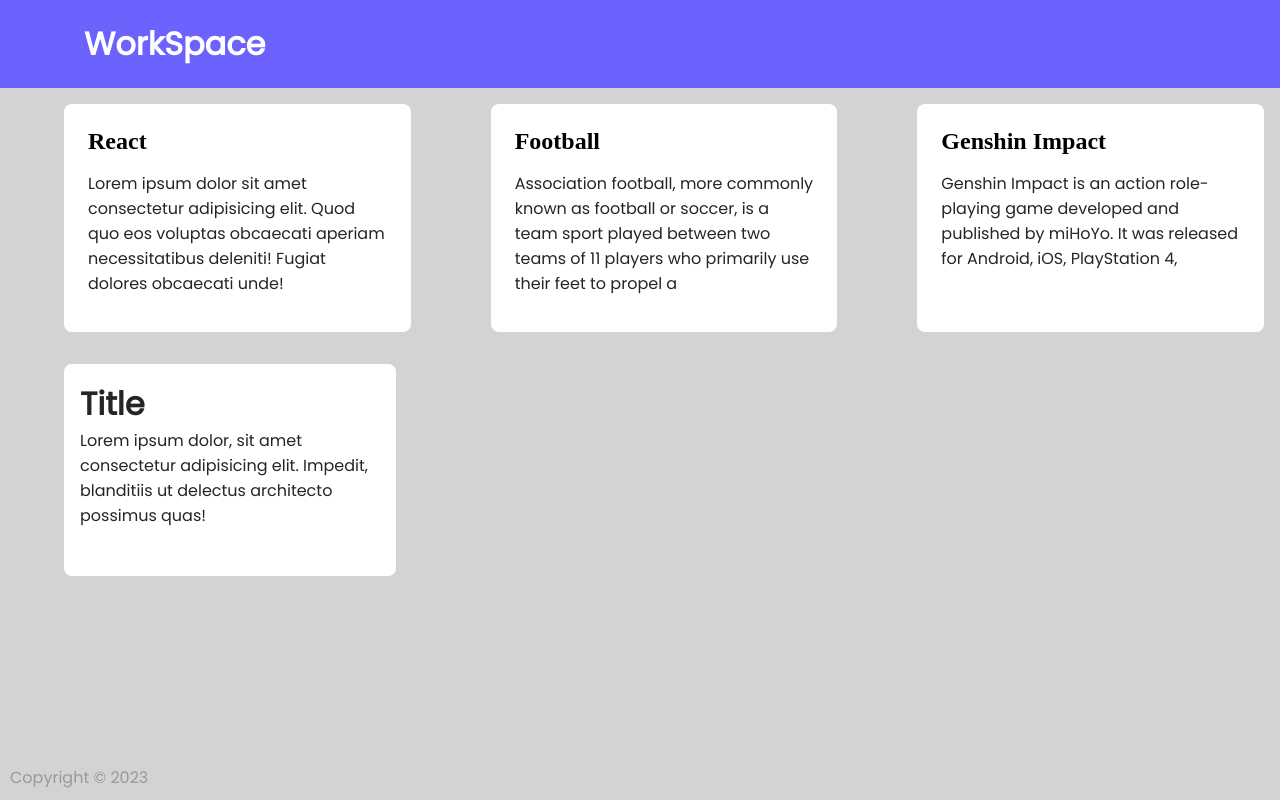
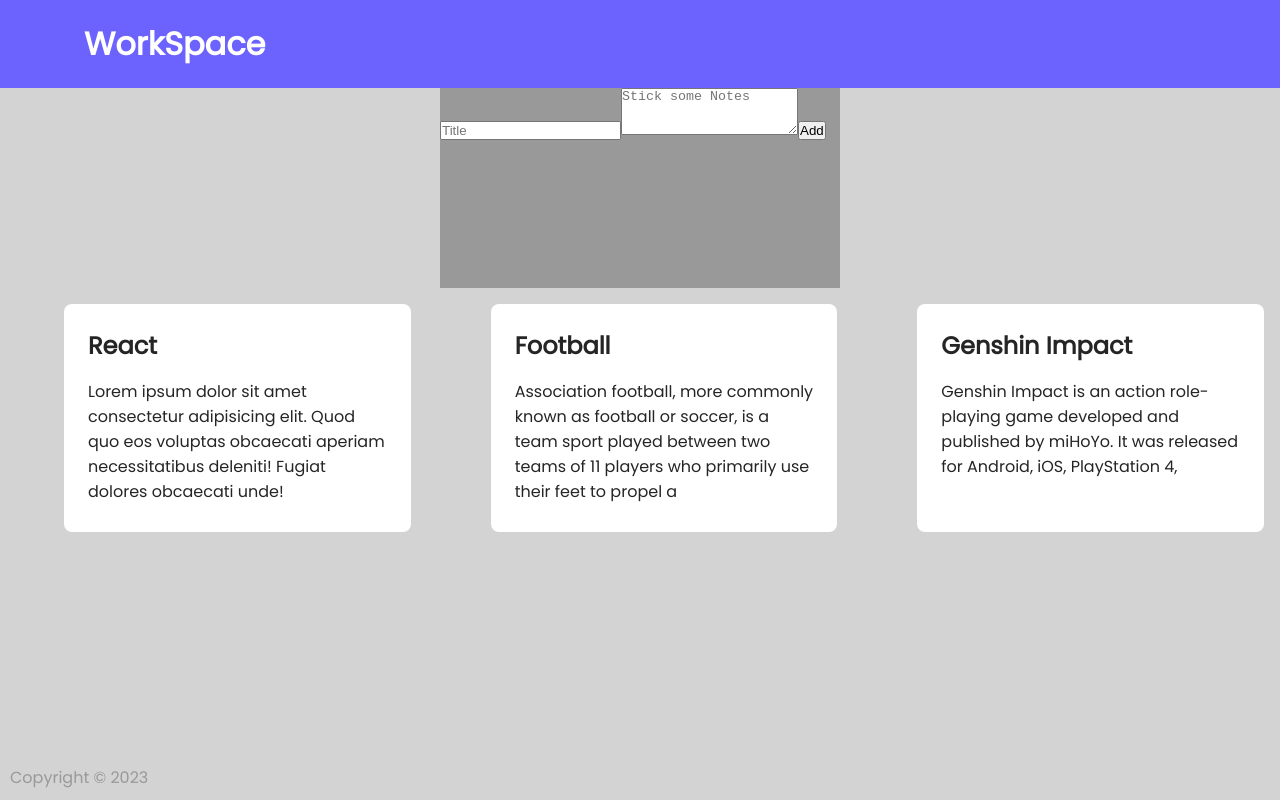
Before and after one commit to vinayykumar/Sticky-Notes, a React (Create React App) app: page / in a window 1280 px wide. Built offline with nearby package versions, Linux system fonts and the light colour scheme.

Commit message:
Added Add Note Functionality

```diff
--- a/src/App.js
+++ b/src/App.js
@@ -3,9 +3,9 @@ import React from "react";
 import Header from "./Header";
 import Footer from "./Footer";
 import Notes from "./notes.js";
-import Cont from "./Notes.jsx"
+// import Cont from "./Notes.jsx"
 import Content from "./Content";
-
+import CreateNote from "./CreateNote";
 
 
 function createNote(newnote){
@@ -19,10 +19,17 @@ function createNote(newnote){
 }
 
 function App(){
+
+    function addNote(note){
+      console.log(note);
+    }
+
   return <div>
       <Header/>
+      <CreateNote
+      onAdd={addNote}/>
       <div className="Stickynotes">{Notes.map(createNote)}</div>
-      <Cont/>
+      {/* <Cont/> */}
       <Footer/>
   </div>
 }
--- /dev/null
+++ b/src/CreateNote.jsx
@@ -0,0 +1,34 @@
+import React, { useState } from "react"
+
+function CreateNote(props){
+    const [note, setNote] = useState({
+        title : "",
+        content : ""
+    });
+    function handleChange(event){
+            const {name , value} = event.target;
+            setNote(prevNote => {
+                return {
+                    ...prevNote,
+                    [name] : value
+                };
+            });
+    }
+
+    function submitNote(event){
+        props.onAdd(note);
+        event.preventDefault();
+    }
+
+    return(
+        <div className="CreateNote">
+            <form>
+                <input name="title" placeholder="Title" onChange={handleChange} value={note.title}/>
+            <textarea name="content" placeholder="Stick some Notes" rows="3" onChange={handleChange} value={note.content}></textarea>
+            <button onClick={submitNote}>Add</button>
+            </form>
+        </div>
+    )
+}
+
+export default CreateNote;
--- a/src/Notes.jsx
+++ b/src/Notes.jsx
@@ -1,9 +1,9 @@
-import React from "react";
+// import React from "react";
 
-function Notes(){
-    return <div className="note">
-        <h1>Title</h1>
-        <p>Lorem ipsum dolor, sit amet consectetur adipisicing elit. Impedit, blanditiis ut delectus architecto possimus quas!</p>
-    </div>
-}
-export default Notes;
+// function Notes(){
+//     return <div className="note">
+//         <h1>Meow</h1>
+//         <p>Lorem ipsum dolor, sit amet consectetur adipisicing elit. Impedit, blanditiis ut delectus architecto possimus quas!</p>
+//     </div>
+// }
+// export default Notes;
--- a/src/index.css
+++ b/src/index.css
@@ -65,13 +65,13 @@ footer p{
   border-radius: 8px
 }
 
-.card h1 {
+.card p {
+  margin-top  : 16px;
   color: #252525;
   font-family: 'Poppins', sans-serif;
 }
 
-.card p {
-  margin-top  : 16px;
+.card h2{
   color: #252525;
   font-family: 'Poppins', sans-serif;
 }
@@ -79,3 +79,12 @@ footer p{
 .Stickynotes{
   display: flex ;
 }
+
+.CreateNote{
+  margin: auto;
+  display: flex;
+  flex-direction: column;
+  width: 400px;
+  height: 200px;
+  background-color: #999999 ;
+}
```
